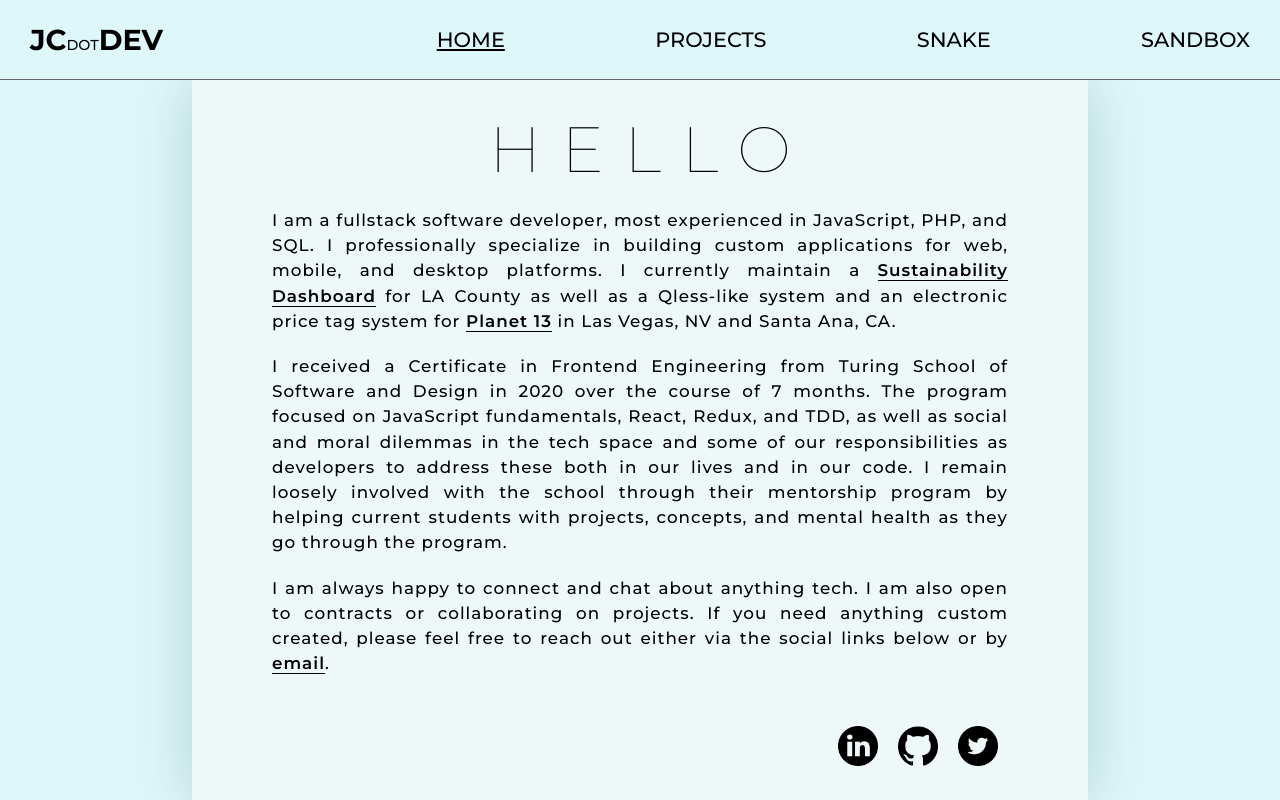
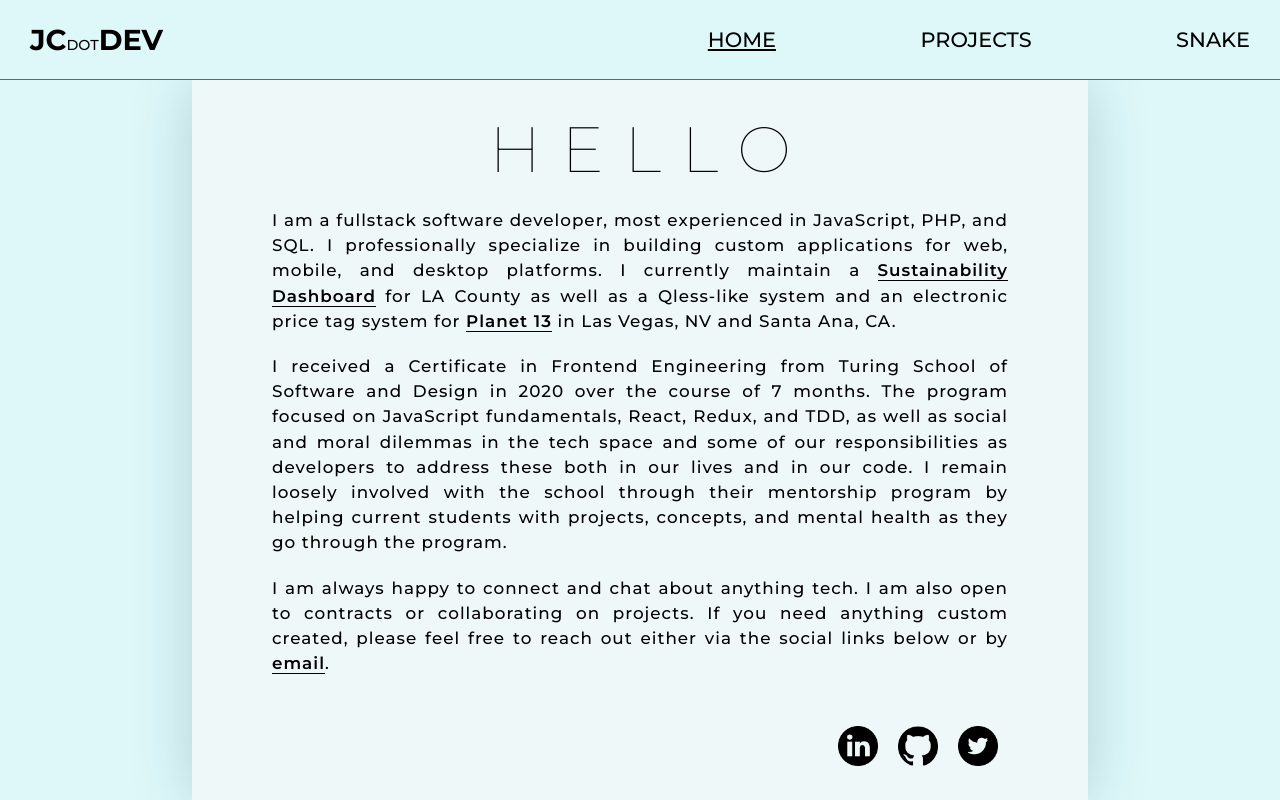
Before and after one commit to pJanks/johnnycassidy.dev, a PHP site: page / in a window 1280 px wide. Run offline with PHP 8.4, Linux system fonts and the light colour scheme; a stand-in replaces the project's code that opens the database connection.

Commit message:
Refactor

```diff
--- a/backend/get_scores.php
+++ b/backend/get_scores.php
@@ -16,9 +16,9 @@
     }
 
     $ip = $_SERVER['REMOTE_ADDR'];
-    $successMessage = "$date retrieved scores by $ip\n";
 
     if ($ip !== $myIp) {
+      $successMessage = "$date retrieved scores by $ip\n";
       file_put_contents('../logs/log.log', $successMessage, FILE_APPEND);
     }
     echo json_encode($scores, JSON_PRETTY_PRINT);
--- a/backend/increment_counter.php
+++ b/backend/increment_counter.php
@@ -1,9 +1,22 @@
 <?php
   require_once 'config.php';
 
-  if (!isset($_SESSION['hasVisited'])) {
-    $_SESSION['hasVisited'] = true;
-    $sql = "UPDATE visitor_counter SET counter = counter + 1";
-    $stmt = $pdo->prepare($sql);
-    $stmt->execute();
+  $date = new DateTime();
+  $date = json_encode($date->format('m.d.y h:i:s A'), JSON_PRETTY_PRINT);
+
+  try {
+    if (!isset($_SESSION['hasVisited'])) {
+      $_SESSION['hasVisited'] = true;
+      $sql = "UPDATE visitor_counter SET counter = counter + 1";
+      $stmt = $pdo->prepare($sql);
+      $stmt->execute();
+
+      $ip = $_SERVER['REMOTE_ADDR'];
+      $successMessage = "$date $ip visited\n";
+      file_put_contents('logs/log.log', $successMessage, FILE_APPEND);
+    }
+  } catch(PDOException $e) {
+    $errorMessage = $date . ' ERROR UPDATING visitor_counter: ' . $e->getMessage() . ' line: ' . $e->getLine() . "\n";
+    file_put_contents('logs/error.log', $errorMessage, FILE_APPEND);
+    echo json_encode(['message' => $errorMessage], JSON_PRETTY_PRINT);
   }
--- a/components/main-header.php
+++ b/components/main-header.php
@@ -1,6 +1,6 @@
 <?php
   $path = strtolower(explode('/', $_SERVER['REQUEST_URI'])[1]);
-  $slideInVerification = ($path === 'home' || !$path) ?  'slide-in' : '';
+  $slideInVerification = ($path === 'home' || !$path) ? 'slide-in' : '';
 ?>
 <header class="main-header">
   <section class="jcdotdev-wrapper <?= $slideInVerification; ?>">
--- a/components/main-nav.php
+++ b/components/main-nav.php
@@ -5,15 +5,17 @@
         'home' => '/',
         'projects' => '/projects',
         'snake' => '/snake',
-        'sandbox' => '/sandbox',
+        // 'sandbox' => '/sandbox',
       ];
 
       foreach ($navListItems as $key => $link) {
-        echo "<li class='nav-list-item $key-nav-list-item'>
-          <a class='nav-list-item-link $key-nav-list-item-link' href='$link'>
-            $key
-          </a>
-        </li>";
+        echo "
+          <li class='nav-list-item $key-nav-list-item'>
+            <a class='nav-list-item-link $key-nav-list-item-link' href='$link'>
+              $key
+            </a>
+          </li>
+        ";
       }
     ?>
   </ul>
--- a/global.css
+++ b/global.css
@@ -109,6 +109,14 @@ body {
   padding-top: 10vh;
   width: 100%;
 }
+.description-link {
+  border-bottom: 1px solid #000;
+  font-weight: 600;
+}
+
+.description-link:hover {
+  color: #666;
+}
 
 /* main header styles */
 .main-header {
@@ -128,7 +136,7 @@ body {
 }
 
 .jcdotdev-wrapper {
-  flex: 1;
+  flex: 5;
   left: 0;
   position: relative;
 }
@@ -148,7 +156,7 @@ body {
 
 /* main nav styles */
 .main-nav {
-  flex: 2;
+  flex: 4;
 }
 
 .nav-list {
@@ -164,16 +172,6 @@ body {
   text-decoration: underline;
 }
 
-/* global repeat styles */
-.description-link {
-  border-bottom: 1px solid #000;
-  font-weight: 600;
-}
-
-.description-link:hover {
-  color: #666;
-}
-
 /* animation keyframes */
 @keyframes slideIn {
   0% {
--- a/index.php
+++ b/index.php
@@ -1,6 +1,4 @@
 <?php
-  ini_set("display_errors", 1);
-  error_reporting(E_ALL);
   session_start();
   require_once 'backend/increment_counter.php';
   $request_uri = strtolower(rtrim($_SERVER["REQUEST_URI"], "/"));
--- a/migrations/create_scores_table.php
+++ b/migrations/create_scores_table.php
@@ -1,5 +1,5 @@
 <?php
-  require_once '../config.php';
+  require_once 'config.php';
 
   $date = new DateTime();
   $date = json_encode($date->format('m.d.y h:i:s A'), JSON_PRETTY_PRINT);
@@ -20,10 +20,10 @@
     $stmt->execute();
 
     $successMessage = "$date scores table created\n";
-    file_put_contents('../logs/log.log', $successMessage, FILE_APPEND);
+    file_put_contents('logs/log.log', $successMessage, FILE_APPEND);
     echo json_encode(['message' => $successMessage], JSON_PRETTY_PRINT);
   } catch(PDOException $e) {
     $errorMessage = $date . ' ERROR scores TABLE WASN\'T CREATED. ' . $e->getMessage() . ' line: ' . $e->getLine() . "\n";
-    file_put_contents('../logs/error.log', $errorMessage, FILE_APPEND);
+    file_put_contents('logs/error.log', $errorMessage, FILE_APPEND);
     echo json_encode(['message' => $errorMessage], JSON_PRETTY_PRINT);
   }
```
